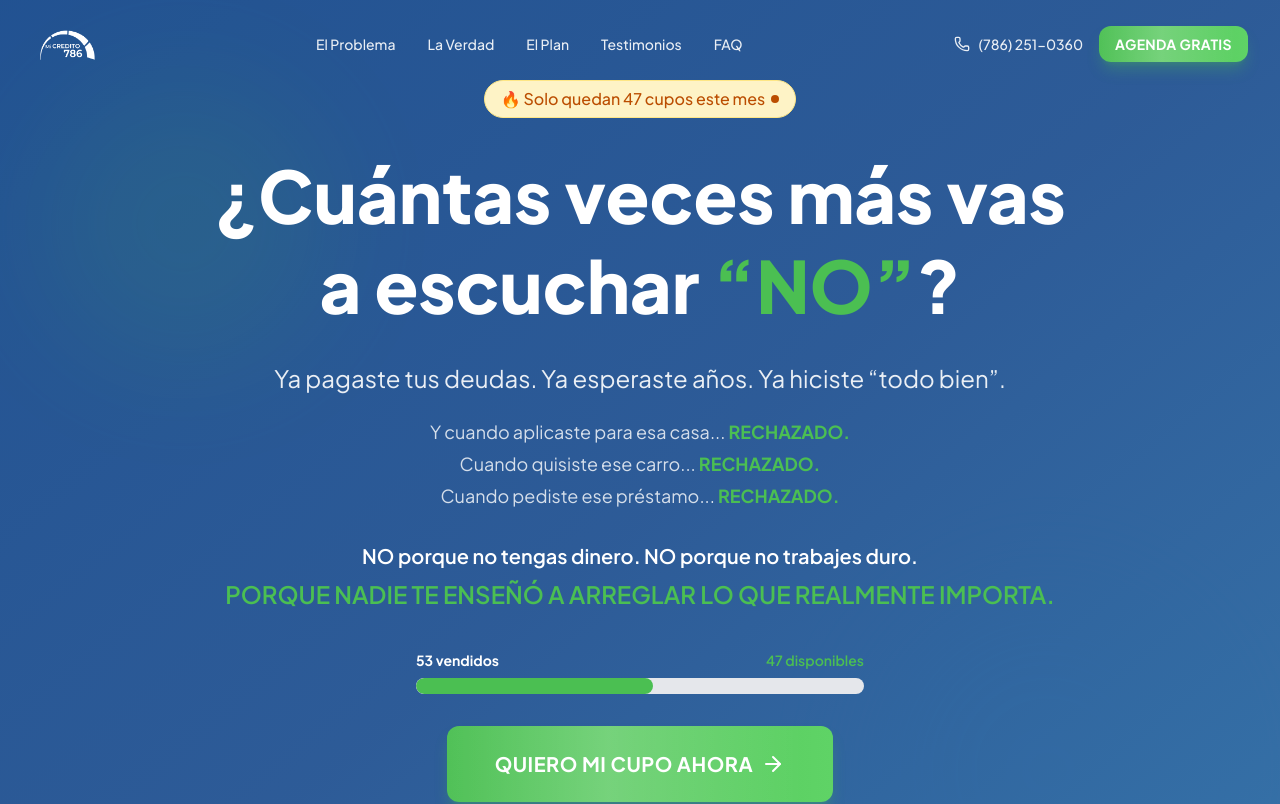
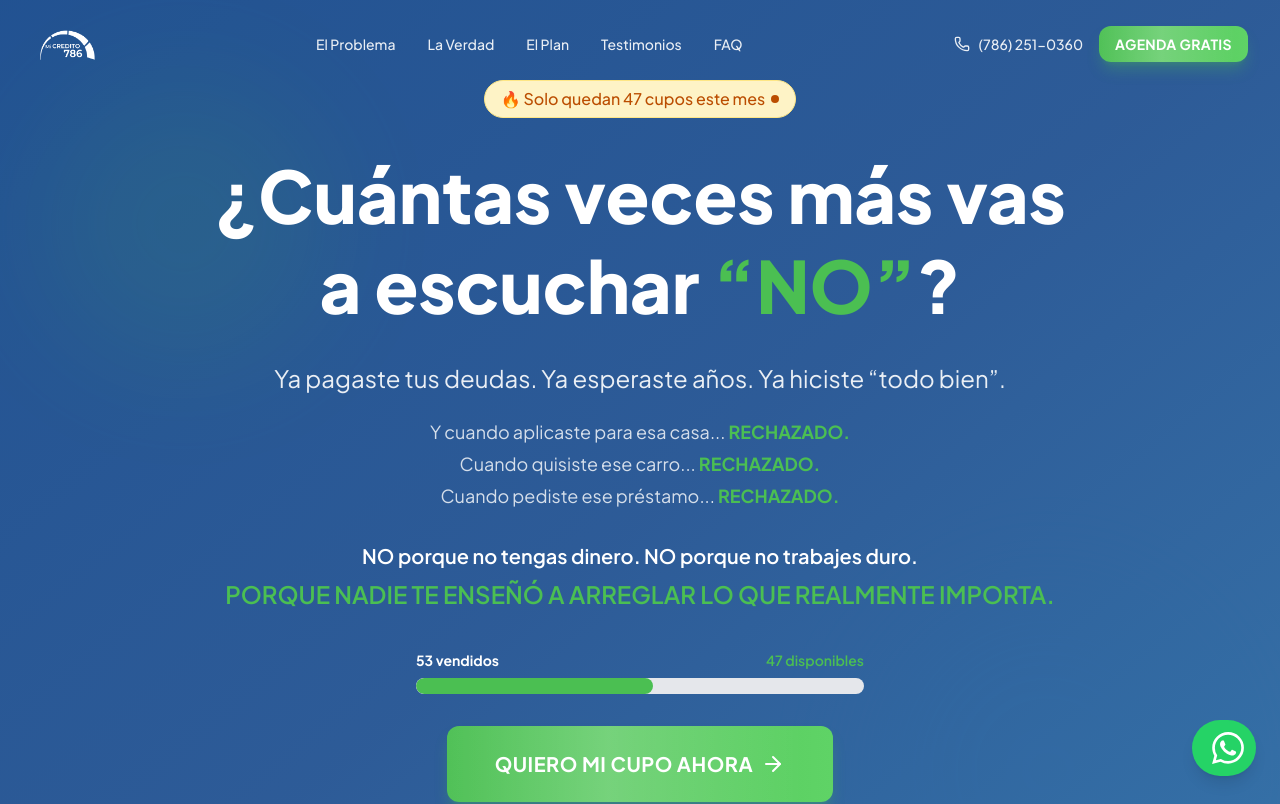
Before and after one commit to micredito786-eng/micredito786, a Next.js app: page / in a window 1280 px wide. Shown: the top 804 px of the page. Built offline with nearby package versions, Linux system fonts and the light colour scheme.

Commit message:
esta es una actualizacion de datos de la web

```diff
--- a/src/app/page.tsx
+++ b/src/app/page.tsx
@@ -9,6 +9,7 @@
   FAQSection,
   FooterSection,
 } from '@/components/sections';
+import { WhatsAppButton } from '@/components/ui';
 
 export default function Home() {
   return (
@@ -36,6 +37,7 @@
         </section>
       </main>
       <FooterSection />
+      <WhatsAppButton />
     </>
   );
 }
--- /dev/null
+++ b/src/components/ui/WhatsAppButton.tsx
@@ -0,0 +1,43 @@
+'use client';
+
+import { motion } from 'framer-motion';
+
+export function WhatsAppButton() {
+  const phoneNumber = '17862510360';
+  const message = encodeURIComponent('¡Hola! Me interesa la auditoría gratuita de crédito.');
+  const whatsappUrl = `https://wa.me/${phoneNumber}?text=${message}`;
+
+  return (
+    <motion.a
+      href={whatsappUrl}
+      target="_blank"
+      rel="noopener noreferrer"
+      className="fixed bottom-6 right-6 z-50 flex items-center gap-2 bg-[#25D366] text-white rounded-full shadow-lg hover:shadow-xl transition-shadow group"
+      initial={{ scale: 0, opacity: 0 }}
+      animate={{ scale: 1, opacity: 1 }}
+      transition={{ delay: 1, duration: 0.3, type: 'spring' }}
+      whileHover={{ scale: 1.05 }}
+      whileTap={{ scale: 0.95 }}
+      aria-label="Contactar por WhatsApp"
+    >
+      {/* Texto expandible en hover (desktop) */}
+      <span className="max-w-0 overflow-hidden whitespace-nowrap group-hover:max-w-xs group-hover:pl-4 transition-all duration-300 text-sm font-medium hidden sm:block">
+        ¿Necesitas ayuda?
+      </span>
+
+      {/* Icono de WhatsApp */}
+      <div className="w-14 h-14 flex items-center justify-center">
+        <svg
+          className="w-8 h-8"
+          viewBox="0 0 24 24"
+          fill="currentColor"
+        >
+          <path d="M17.472 14.382c-.297-.149-1.758-.867-2.03-.967-.273-.099-.471-.148-.67.15-.197.297-.767.966-.94 1.164-.173.199-.347.223-.644.075-.297-.15-1.255-.463-2.39-1.475-.883-.788-1.48-1.761-1.653-2.059-.173-.297-.018-.458.13-.606.134-.133.298-.347.446-.52.149-.174.198-.298.298-.497.099-.198.05-.371-.025-.52-.075-.149-.669-1.612-.916-2.207-.242-.579-.487-.5-.669-.51-.173-.008-.371-.01-.57-.01-.198 0-.52.074-.792.372-.272.297-1.04 1.016-1.04 2.479 0 1.462 1.065 2.875 1.213 3.074.149.198 2.096 3.2 5.077 4.487.709.306 1.262.489 1.694.625.712.227 1.36.195 1.871.118.571-.085 1.758-.719 2.006-1.413.248-.694.248-1.289.173-1.413-.074-.124-.272-.198-.57-.347m-5.421 7.403h-.004a9.87 9.87 0 01-5.031-1.378l-.361-.214-3.741.982.998-3.648-.235-.374a9.86 9.86 0 01-1.51-5.26c.001-5.45 4.436-9.884 9.888-9.884 2.64 0 5.122 1.03 6.988 2.898a9.825 9.825 0 012.893 6.994c-.003 5.45-4.437 9.884-9.885 9.884m8.413-18.297A11.815 11.815 0 0012.05 0C5.495 0 .16 5.335.157 11.892c0 2.096.547 4.142 1.588 5.945L.057 24l6.305-1.654a11.882 11.882 0 005.683 1.448h.005c6.554 0 11.89-5.335 11.893-11.893a11.821 11.821 0 00-3.48-8.413z"/>
+        </svg>
+      </div>
+
+      {/* Efecto de pulso */}
+      <span className="absolute inset-0 rounded-full bg-[#25D366] animate-ping opacity-20" />
+    </motion.a>
+  );
+}
--- a/src/components/ui/index.ts
+++ b/src/components/ui/index.ts
@@ -5,3 +5,4 @@
 export { Card, CardHeader, CardContent, CardFooter } from './Card';
 export { ProgressBar } from './ProgressBar';
 export { Accordion } from './Accordion';
+export { WhatsAppButton } from './WhatsAppButton';
```
